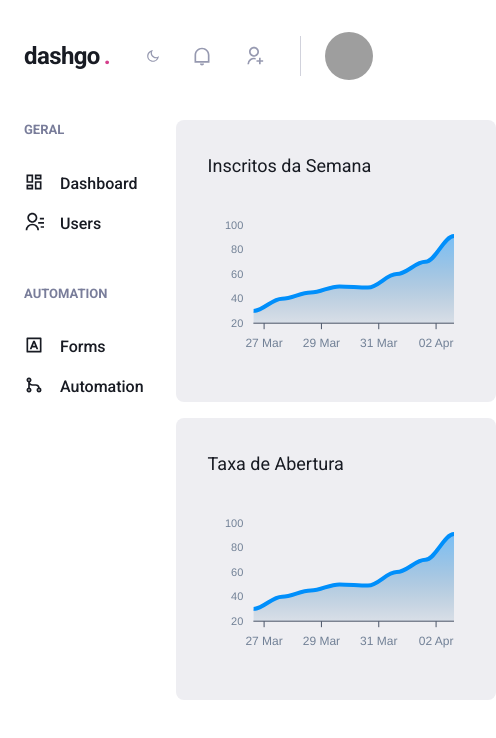
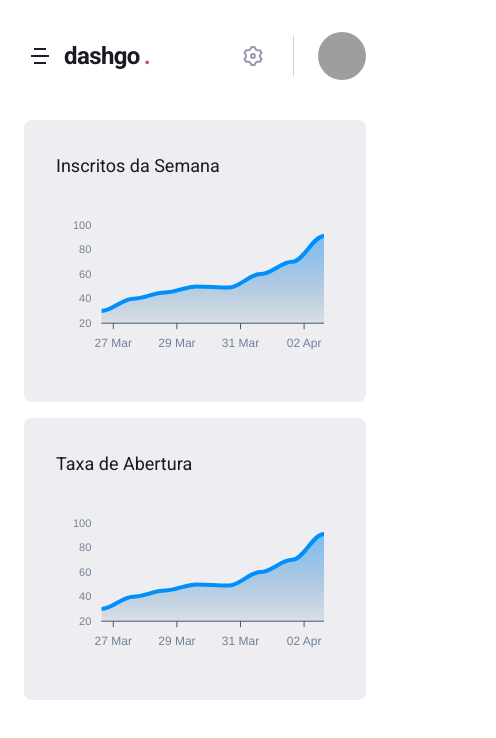
Before and after one commit to griffan113/atomic-architecture, a Next.js app: page /dashboard in a window 390 px wide. Shown: the top 738 px of the page, 496 px wide, since content can reach past the window. Built offline with nearby package versions, Linux system fonts and the light colour scheme; grey boxes are pictures that could not be loaded.

Commit message:
feat: create Drawer component & small responsiviness changes in Header

```diff
--- a/src/components/ui/atoms/HeaderButtonGroup/HeaderButtonGroup.atom.tsx
+++ b/src/components/ui/atoms/HeaderButtonGroup/HeaderButtonGroup.atom.tsx
@@ -5,16 +5,27 @@ import {
   Icon,
   useColorMode,
   ButtonGroup,
+  useBreakpointValue,
+  IconButton,
+  Menu,
+  MenuButton,
+  MenuList,
+  MenuItem,
 } from '@chakra-ui/react';
 import {
   RiMoonLine,
   RiNotificationLine,
+  RiSettings3Line,
   RiSunLine,
   RiUserAddLine,
 } from 'react-icons/ri';
 
 export const HeaderButtonGroup: React.FC = () => {
   const { toggleColorMode, colorMode } = useColorMode();
+  const isDesktop = useBreakpointValue({
+    base: false,
+    lg: true,
+  });
 
   return (
     <Flex align="center" ml="auto">
@@ -23,25 +34,61 @@ export const HeaderButtonGroup: React.FC = () => {
         pr={['6', '8']}
         mx={['6', '8']}
         py="1"
-        color="gray.300"
         borderRightWidth={1}
         borderColor={colorMode === 'dark' ? 'gray.700' : 'gray.100'}
         colorScheme="whiteAlpha"
         variant="ghost"
       >
-        <Button onClick={toggleColorMode} color="gray.300">
-          {colorMode === 'dark' ? (
-            <Icon as={RiSunLine} fontSize="20" />
-          ) : (
-            <Icon as={RiMoonLine} />
-          )}
-        </Button>
-        <Button color="gray.300">
-          <Icon as={RiNotificationLine} fontSize="20" />
-        </Button>
-        <Button color="gray.300">
-          <Icon as={RiUserAddLine} fontSize="20" />
-        </Button>
+        {isDesktop ? (
+          <>
+            <IconButton
+              aria-label="Toggle Theme"
+              icon={
+                colorMode === 'dark' ? (
+                  <Icon as={RiSunLine} fontSize="20" />
+                ) : (
+                  <Icon as={RiMoonLine} />
+                )
+              }
+              color="gray.300"
+              fontSize="21"
+              onClick={toggleColorMode}
+            />
+            <IconButton
+              aria-label="Toggle Theme"
+              icon={<Icon as={RiNotificationLine} />}
+              color="gray.300"
+              fontSize="20"
+            />
+            <IconButton
+              aria-label="Toggle Theme"
+              icon={<Icon as={RiUserAddLine} />}
+              color="gray.300"
+              fontSize="20"
+            />
+          </>
+        ) : (
+          <Menu>
+            <MenuButton
+              fontSize="24"
+              as={IconButton}
+              aria-label="Options"
+              icon={<RiSettings3Line />}
+              variant="ghost"
+              color="gray.300"
+            />
+            <MenuList bg={colorMode === 'dark' ? 'gray.800' : 'gray.50'}>
+              <MenuItem
+                icon={colorMode === 'dark' ? <RiSunLine /> : <RiMoonLine />}
+                onClick={toggleColorMode}
+              >
+                Theme: {colorMode === 'dark' ? 'Dark' : 'Light'}
+              </MenuItem>
+              <MenuItem icon={<RiNotificationLine />}>Notifications</MenuItem>
+              <MenuItem icon={<RiUserAddLine />}>Contacts</MenuItem>
+            </MenuList>
+          </Menu>
+        )}
       </ButtonGroup>
     </Flex>
   );
--- a/src/components/ui/organisms/Header/Header.organism.tsx
+++ b/src/components/ui/organisms/Header/Header.organism.tsx
@@ -1,5 +1,6 @@
 import React from 'react';
-import { Flex, useBreakpointValue } from '@chakra-ui/react';
+import { Flex, Icon, IconButton, useBreakpointValue } from '@chakra-ui/react';
+import { RiMenu5Line } from 'react-icons/ri';
 
 import {
   Logo,
@@ -7,8 +8,11 @@ import {
   HeaderButtonGroup,
   HeaderProfileInfo,
 } from '@/components/ui/atoms';
+import { useDrawer } from '@/src/hooks/drawer';
 
 export const Header: React.FC = () => {
+  const { onOpen } = useDrawer();
+
   const isDesktop = useBreakpointValue({
     base: false,
     lg: true,
@@ -25,6 +29,17 @@ export const Header: React.FC = () => {
       px="6"
       align="center"
     >
+      {!isDesktop && (
+        <IconButton
+          aria-label="Open Drawer"
+          icon={<Icon as={RiMenu5Line} />}
+          fontSize="24"
+          onClick={onOpen}
+          mr="2"
+          bg="transparent"
+          size="sm"
+        />
+      )}
       <Logo w="64" />
       {isDesktop && <HeaderSearchBox />}
       <HeaderButtonGroup />
--- a/src/components/ui/organisms/Sidebar/Sidebar.organism.tsx
+++ b/src/components/ui/organisms/Sidebar/Sidebar.organism.tsx
@@ -1,28 +1,48 @@
 import React from 'react';
-import { Box, Stack } from '@chakra-ui/react';
 import {
-  RiContactsLine,
-  RiDashboardLine,
-  RiGitMergeLine,
-  RiInputMethodLine,
-} from 'react-icons/ri';
+  Box,
+  Drawer,
+  DrawerBody,
+  DrawerCloseButton,
+  DrawerContent,
+  DrawerHeader,
+  DrawerOverlay,
+  useBreakpointValue,
+  useColorMode,
+} from '@chakra-ui/react';
 
-import { SidebarNavSection } from '@/components/ui/molecules';
-import { SidebarNavLink } from '@/components/ui/atoms';
+import { SidebarNav } from '@/components/ui/organisms';
+import { useDrawer } from '@/src/hooks/drawer';
 
 export const Sidebar: React.FC = () => {
+  const { colorMode } = useColorMode();
+  const { onClose, isOpen } = useDrawer();
+
+  const isDrawerSidebar = useBreakpointValue({
+    base: true,
+    lg: false,
+  });
+
+  if (isDrawerSidebar) {
+    return (
+      <Drawer isOpen={isOpen} placement="left" onClose={onClose}>
+        <DrawerOverlay>
+          <DrawerContent bg={colorMode === 'dark' ? 'gray.800' : 'gray.50'}>
+            <DrawerCloseButton mt="6" />
+            <DrawerHeader>Navigation</DrawerHeader>
+
+            <DrawerBody>
+              <SidebarNav />
+            </DrawerBody>
+          </DrawerContent>
+        </DrawerOverlay>
+      </Drawer>
+    );
+  }
+
   return (
     <Box as="aside" w="64" mr="8">
-      <Stack spacing="12" align="flex-start">
-        <SidebarNavSection title="GERAL">
-          <SidebarNavLink icon={RiDashboardLine}>Dashboard</SidebarNavLink>
-          <SidebarNavLink icon={RiContactsLine}>Users</SidebarNavLink>
-        </SidebarNavSection>
-        <SidebarNavSection title="AUTOMATION">
-          <SidebarNavLink icon={RiInputMethodLine}>Forms</SidebarNavLink>
-          <SidebarNavLink icon={RiGitMergeLine}>Automation</SidebarNavLink>
-        </SidebarNavSection>
-      </Stack>
+      <SidebarNav />
     </Box>
   );
 };
--- /dev/null
+++ b/src/components/ui/organisms/SidebarNav/SidebarNav.organism.tsx
@@ -0,0 +1,26 @@
+import React from 'react';
+import { Stack } from '@chakra-ui/react';
+import {
+  RiContactsLine,
+  RiDashboardLine,
+  RiGitMergeLine,
+  RiInputMethodLine,
+} from 'react-icons/ri';
+
+import { SidebarNavSection } from '@/components/ui/molecules';
+import { SidebarNavLink } from '@/components/ui/atoms';
+
+export const SidebarNav = () => {
+  return (
+    <Stack spacing="12" align="flex-start">
+      <SidebarNavSection title="GERAL">
+        <SidebarNavLink icon={RiDashboardLine}>Dashboard</SidebarNavLink>
+        <SidebarNavLink icon={RiContactsLine}>Users</SidebarNavLink>
+      </SidebarNavSection>
+      <SidebarNavSection title="AUTOMATION">
+        <SidebarNavLink icon={RiInputMethodLine}>Forms</SidebarNavLink>
+        <SidebarNavLink icon={RiGitMergeLine}>Automation</SidebarNavLink>
+      </SidebarNavSection>
+    </Stack>
+  );
+};
--- /dev/null
+++ b/src/components/ui/organisms/SidebarNav/index.ts
@@ -0,0 +1 @@
+export * from './SidebarNav.organism';
--- a/src/components/ui/organisms/index.ts
+++ b/src/components/ui/organisms/index.ts
@@ -1,2 +1,3 @@
 export * from './Header';
 export * from './Sidebar';
+export * from './SidebarNav';
--- /dev/null
+++ b/src/hooks/drawer/index.tsx
@@ -0,0 +1,35 @@
+import React, { createContext, useContext, useEffect } from 'react';
+import { useDisclosure, UseDisclosureReturn } from '@chakra-ui/react';
+import { useRouter } from 'next/router';
+
+type DrawerContextData = UseDisclosureReturn;
+
+const DrawerContext = createContext<DrawerContextData>({} as DrawerContextData);
+
+const DrawerProvider: React.FC = ({ children }) => {
+  const disclosure = useDisclosure();
+  const router = useRouter();
+
+  useEffect(() => {
+    disclosure.onClose();
+    // eslint-disable-next-line react-hooks/exhaustive-deps
+  }, [router.asPath]);
+
+  return (
+    <DrawerContext.Provider value={disclosure}>
+      {children}
+    </DrawerContext.Provider>
+  );
+};
+
+function useDrawer(): DrawerContextData {
+  const context = useContext(DrawerContext);
+
+  if (!context) {
+    throw new Error('useDrawer must be used within DrawerProvider');
+  }
+
+  return context;
+}
+
+export { DrawerProvider, useDrawer };
--- a/src/hooks/index.tsx
+++ b/src/hooks/index.tsx
@@ -1,10 +1,13 @@
 import React from 'react';
 
 import { ChakraProvider } from './chakra';
+import { DrawerProvider } from './drawer';
 
 const AppProvider: React.FC<any> = ({ children, ...pageProps }) => {
   return (
-    <ChakraProvider cookies={pageProps.cookies}>{children}</ChakraProvider>
+    <ChakraProvider cookies={pageProps.cookies}>
+      <DrawerProvider>{children}</DrawerProvider>
+    </ChakraProvider>
   );
 };
 
```
